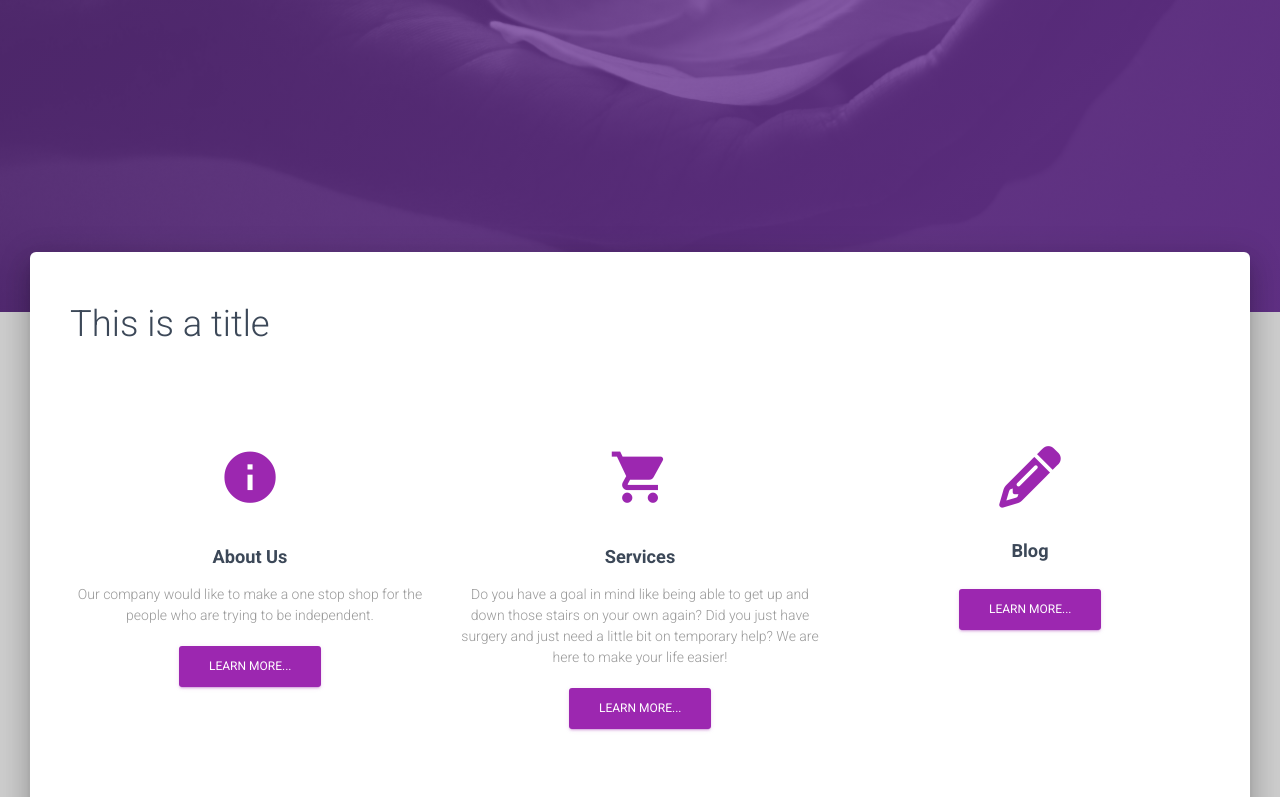
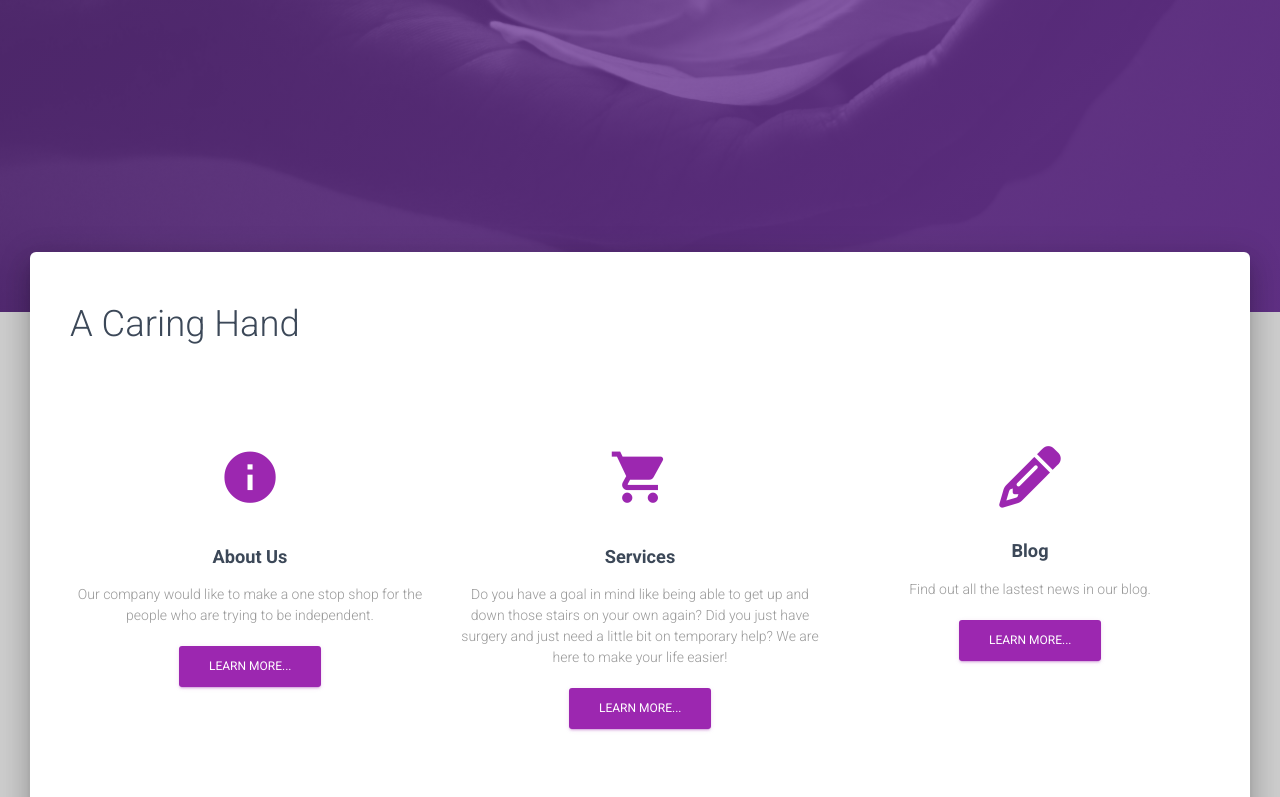
Before and after one commit to acaringhand/acaringhand.github.io, a plain HTML site: page index.html in a window 1280 px wide. Shown: the part 408-1205 px from the top of the page. Drawn offline with Linux system fonts and the light colour scheme.

Commit message:
Add files via upload

```diff
--- a/index.html
+++ b/index.html
@@ -93,7 +93,7 @@
       <div class="section section-basic">
         <div class="container">
           <div class="title">
-            <h2>This is a title</h2>
+            <h2>A Caring Hand</h2>
           </div>
 
           <div class=" text-center">
@@ -124,7 +124,7 @@
             <i class="fa fa-pencil"></i>
           </div>
           <h4 class="info-title">Blog</h4>
-          <p></p>
+          <p>Find out all the lastest news in our blog.</p>
              <a href="about.html" class="btn btn-primary">Learn More...</a>
                 </div>
                         </div>
```
